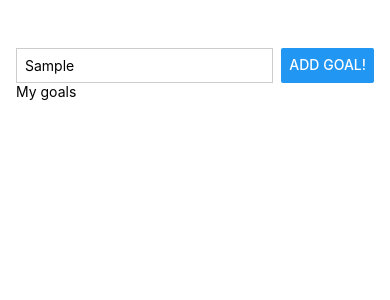
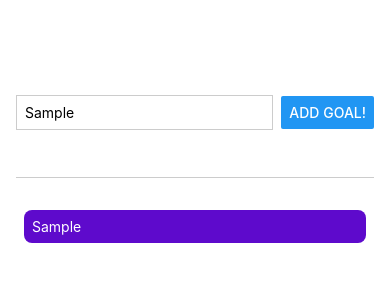
Before and after one commit to MatildaMared/course__course-goals, a React Native app: screen / in a window 390 px wide. Both pictures are taken after typing "Sample" into the empty fields and a click on the button "ADD GOAL!". Shown: the top 300 px of the page. Built offline with nearby package versions, Linux system fonts and the light colour scheme.

Commit message:
show goals in a list

```diff
--- a/App.js
+++ b/App.js
@@ -1,14 +1,34 @@
+import { useState } from "react";
 import { Button, StyleSheet, Text, TextInput, View } from "react-native";
 
 export default function App() {
+	const [goal, setGoal] = useState("");
+	const [goals, setGoals] = useState([]);
+
+	function goalInputHandler(enteredText) {
+		setGoal(enteredText);
+	}
+
+	function addGoalHandler() {
+		setGoals((currentGoals) => [...currentGoals, goal]);
+	}
+
 	return (
 		<View style={styles.appContainer}>
 			<View style={styles.inputContainer}>
-				<TextInput placeholder="Enter your goal" style={styles.textInput} />
-				<Button title="Add goal!" />
+				<TextInput
+					placeholder="Enter your goal"
+					style={styles.textInput}
+					onChangeText={goalInputHandler}
+				/>
+				<Button title="Add goal!" onPress={addGoalHandler} />
 			</View>
-			<View>
-				<Text>My goals</Text>
+			<View style={styles.goalsContainer}>
+				{goals.map((goal) => (
+					<View key={goal} style={styles.goalItem}>
+						<Text style={styles.goalText}>{goal}</Text>
+					</View>
+				))}
 			</View>
 		</View>
 	);
@@ -16,18 +36,36 @@ export default function App() {
 
 const styles = StyleSheet.create({
 	appContainer: {
-		padding: 16,
+		flex: 1,
+		paddingHorizontal: 16,
 		paddingTop: 48,
 	},
 	inputContainer: {
 		flexDirection: "row",
 		justifyContent: "space-between",
+		alignItems: "center",
+		marginBottom: 24,
+		borderBottomColor: "#cccccc",
+		borderBottomWidth: 1,
+		flex: 1,
 	},
 	textInput: {
 		borderWidth: 1,
 		borderColor: "#cccccc",
-		width: "80%",
+		flex: 1,
 		marginRight: 8,
 		padding: 8,
 	},
+	goalsContainer: {
+		flex: 5,
+	},
+	goalItem: {
+		margin: 8,
+		borderRadius: 8,
+		backgroundColor: "#5e0acc",
+		padding: 8,
+	},
+	goalText: {
+		color: "white",
+	},
 });
```
